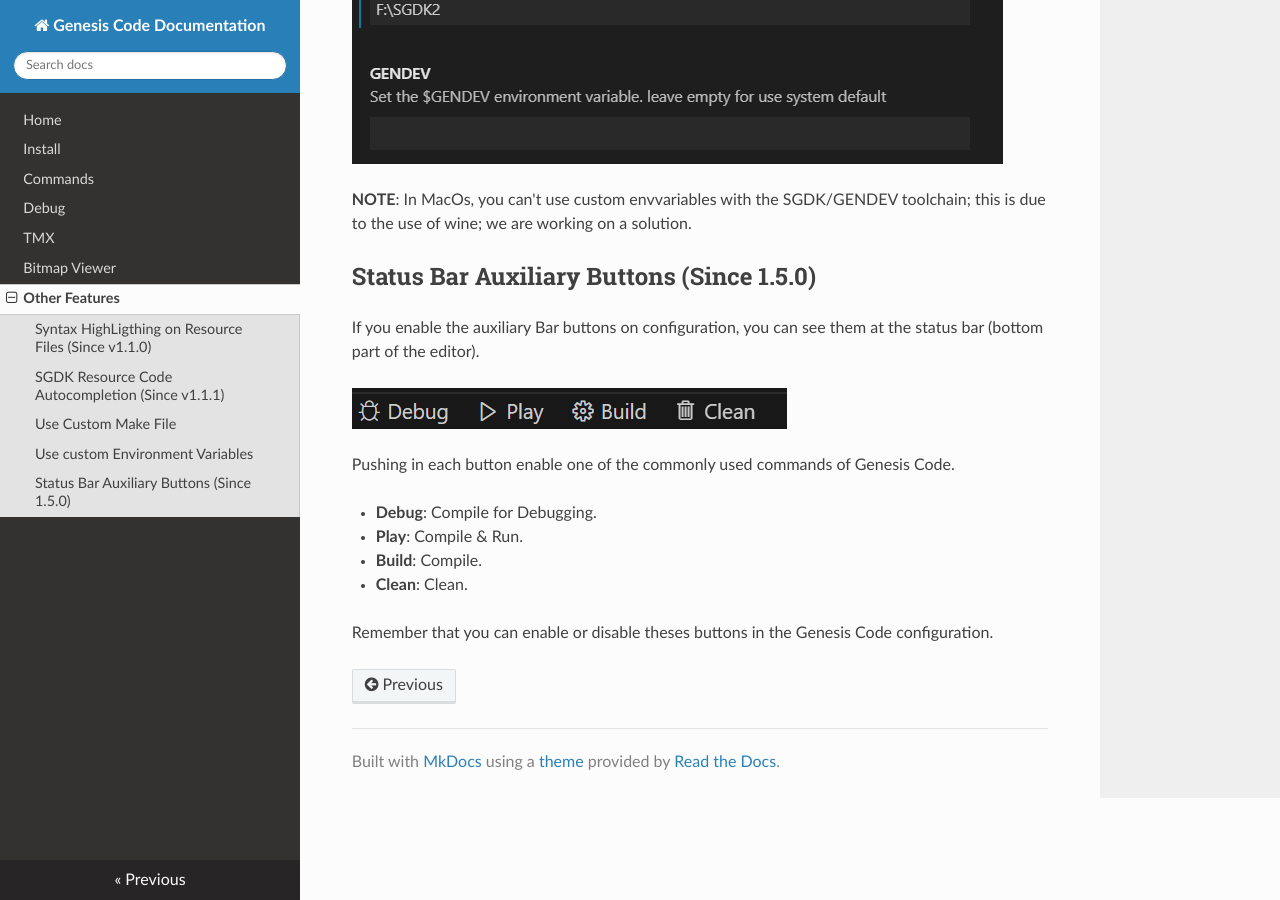
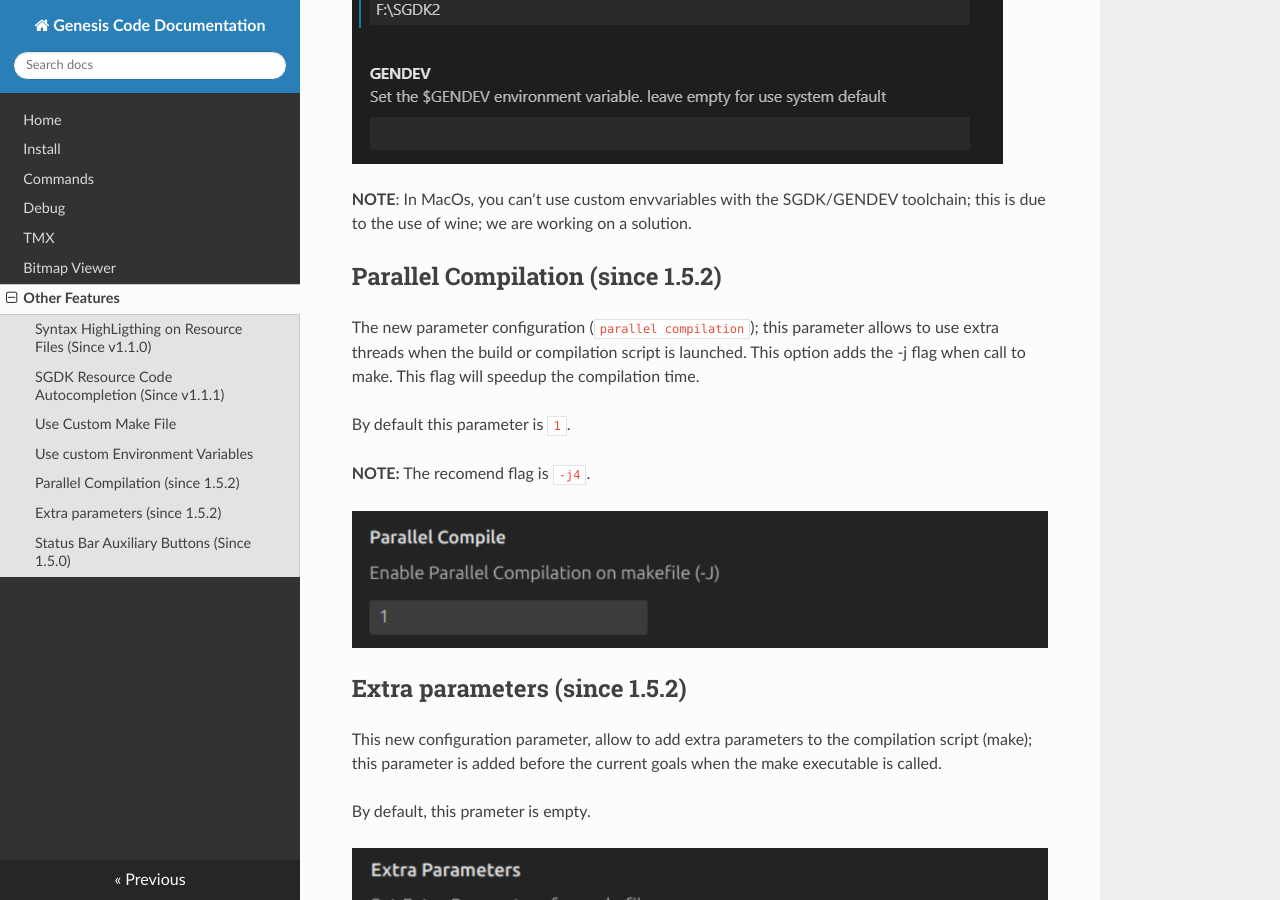
Before and after one commit to zerasul/genesis-code-docs, an MkDocs documentation site: the page built from docs/otherfeatures.md, in a window 1280 px wide and 900 px high, scrolled down 1299 px. Built offline with MkDocs 1.6.1, drawn with Linux system fonts in a browser that asks for light colours; nearby versions of some CDN libraries.

Commit message:
adding documentation for 1.5.2

````diff
--- a/docs/otherfeatures.md
+++ b/docs/otherfeatures.md
@@ -30,6 +30,24 @@
 
 **NOTE**: In MacOs, you can't use custom envvariables with the SGDK/GENDEV toolchain; this is due to the use of wine; we are working on a solution.
 
+## Parallel Compilation (since 1.5.2)
+
+The new parameter configuration (```parallel compilation```); this parameter allows to use extra threads when the build or compilation script is launched. This option adds the -j flag when call to make. This flag will speedup the compilation time.
+
+By default this parameter is ```1```.
+
+**NOTE:** The recomend flag is ```-j4```.
+
+![parallel compilation](img/pcompile.png)
+
+## Extra parameters (since 1.5.2)
+
+This new configuration parameter, allow to add extra parameters to the compilation script (make); this parameter is added before the current goals when the make executable is called.
+
+By default, this prameter is empty.
+
+![extraParameters](img/extrap.png)
+
 ## Status Bar Auxiliary Buttons (Since 1.5.0)
 
 If you enable the auxiliary Bar buttons on configuration, you can see them at the status bar (bottom part of the editor).
````
Also changed, not shown: docs/img/extrap.png (added), docs/img/pcompile.png (added).
